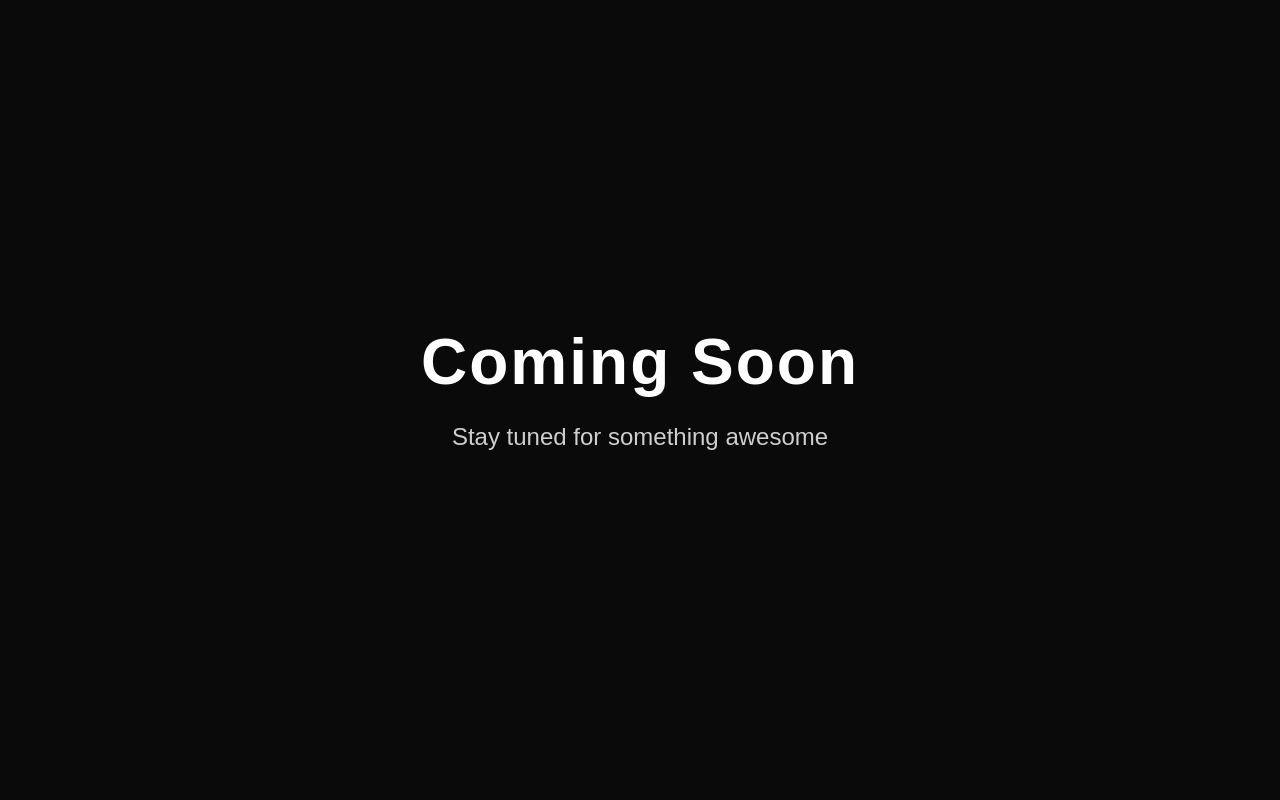
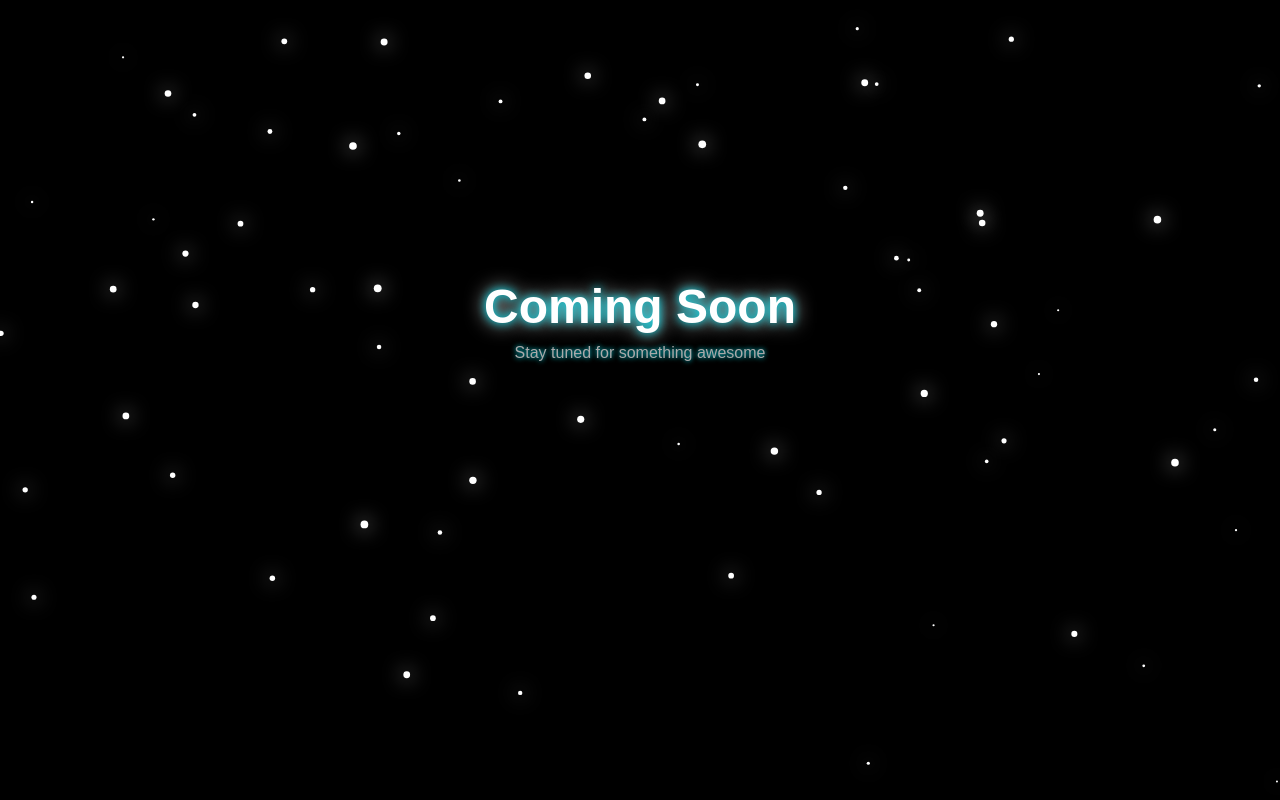
Before and after one commit to helloboy13/Portfolio, a plain HTML site: page index.html in a window 1280 px wide. Drawn offline with Linux system fonts and the light colour scheme.

Commit message:
Update index.html

```diff
--- a/index.html
+++ b/index.html
@@ -1,130 +1,127 @@
 <!DOCTYPE html>
 <html lang="en">
 <head>
-  <meta charset="UTF-8">
-  <meta name="viewport" content="width=device-width, initial-scale=1.0">
+  <meta charset="UTF-8" />
+  <meta name="viewport" content="width=device-width, initial-scale=1.0" />
   <title>Coming Soon</title>
   <style>
     html, body {
       margin: 0;
       padding: 0;
+      overflow: hidden;
       height: 100%;
-      background: #0a0a0a;
-      overflow: hidden;
-      font-family: 'Poppins', sans-serif;
+      background: black;
+      font-family: Arial, sans-serif;
       color: white;
-      user-select: none; /* Prevent text selection */
+      text-align: center;
+      user-select: none; /* Disable text selection */
     }
-
-    canvas {
+    #canvas {
       position: fixed;
       top: 0;
       left: 0;
       width: 100%;
       height: 100%;
-      display: block;
-      z-index: -1;
+      z-index: 0;
     }
-
     .content {
-      height: 100%;
-      display: flex;
-      flex-direction: column;
-      justify-content: center;
-      align-items: center;
-      text-align: center;
-      pointer-events: none; /* So background interaction isn't blocked */
+      position: relative;
+      top: 40%;
+      transform: translateY(-50%);
+      z-index: 1;
     }
-
     h1 {
-      font-size: 4rem;
+      font-size: 3em;
       margin: 0;
-      font-weight: 700;
-      letter-spacing: 2px;
+      text-shadow: 0 0 10px #00eeff, 0 0 20px #fff;
     }
-
     p {
-      font-size: 1.5rem;
-      opacity: 0.8;
+      color: #aaa;
+      margin-top: 10px;
+      text-shadow: 0 0 5px #00eeff;
     }
   </style>
 </head>
 <body>
-
-<canvas id="bgCanvas"></canvas>
-
+  <canvas id="canvas"></canvas>
   <div class="content">
     <h1>Coming Soon</h1>
     <p>Stay tuned for something awesome</p>
   </div>
+  <script>
+    const canvas = document.getElementById("canvas");
+    const ctx = canvas.getContext("2d");
+    let particlesArray = [];
+    let mouse = { x: null, y: null };
 
-<script>
-  const canvas = document.getElementById("bgCanvas");
-  const ctx = canvas.getContext("2d");
+    canvas.width = window.innerWidth;
+    canvas.height = window.innerHeight;
 
-  let particlesArray;
-  let mouse = { x: null, y: null, radius: 100 };
-
-  window.addEventListener("mousemove", function(event) {
+    window.addEventListener("mousemove", (event) => {
       mouse.x = event.x;
       mouse.y = event.y;
     });
 
-  function initCanvas() {
-    canvas.width = window.innerWidth;
-    canvas.height = window.innerHeight;
+    class Particle {
+      constructor(x, y, size) {
+        this.x = x;
+        this.y = y;
+        this.size = size;
+        this.color = "#fff";
+        this.speedX = (Math.random() - 0.5) * 1.5;
+        this.speedY = (Math.random() - 0.5) * 1.5;
+      }
+      draw() {
+        ctx.beginPath();
+        ctx.arc(this.x, this.y, this.size, 0, Math.PI * 2);
+        ctx.shadowBlur = 20;
+        ctx.shadowColor = "#fff";
+        ctx.fillStyle = this.color;
+        ctx.fill();
+      }
+      update() {
+        this.x += this.speedX;
+        this.y += this.speedY;
 
-    particlesArray = [];
-    let numberOfParticles = (canvas.width * canvas.height) / 9000;
+        if (this.x < 0 || this.x > canvas.width) this.speedX *= -1;
+        if (this.y < 0 || this.y > canvas.height) this.speedY *= -1;
 
-    for (let i = 0; i < numberOfParticles; i++) {
-      let size = Math.random() * 2 + 1;
-      let x = Math.random() * canvas.width;
-      let y = Math.random() * canvas.height;
-      let dx = (Math.random() - 0.5) * 1.5;
-      let dy = (Math.random() - 0.5) * 1.5;
-      particlesArray.push({ x, y, dx, dy, size });
+        const dx = mouse.x - this.x;
+        const dy = mouse.y - this.y;
+        const distance = Math.sqrt(dx * dx + dy * dy);
+        if (distance < 120) {
+          this.x -= dx / 15;
+          this.y -= dy / 15;
+        }
+        this.draw();
       }
     }
 
-  function drawParticles() {
-    ctx.clearRect(0, 0, canvas.width, canvas.height);
-    ctx.fillStyle = "white";
-
-    for (let i = 0; i < particlesArray.length; i++) {
-      let p = particlesArray[i];
-
-      // Draw particle
-      ctx.beginPath();
-      ctx.arc(p.x, p.y, p.size, 0, Math.PI * 2);
-      ctx.closePath();
-      ctx.fill();
-
-      // Move
-      p.x += p.dx;
-      p.y += p.dy;
-
-      // Bounce off edges
-      if (p.x < 0 || p.x > canvas.width) p.dx *= -1;
-      if (p.y < 0 || p.y > canvas.height) p.dy *= -1;
-
-      // Interaction with mouse
-      let dxMouse = mouse.x - p.x;
-      let dyMouse = mouse.y - p.y;
-      let distance = Math.sqrt(dxMouse * dxMouse + dyMouse * dyMouse);
-      if (distance < mouse.radius) {
-        p.x -= dxMouse / 10;
-        p.y -= dyMouse / 10;
+    function init() {
+      particlesArray = [];
+      const numberOfParticles = (canvas.width * canvas.height) / 15000;
+      for (let i = 0; i < numberOfParticles; i++) {
+        const size = Math.random() * 3 + 1;
+        const x = Math.random() * canvas.width;
+        const y = Math.random() * canvas.height;
+        particlesArray.push(new Particle(x, y, size));
       }
     }
-    requestAnimationFrame(drawParticles);
+
+    function animate() {
+      ctx.clearRect(0, 0, canvas.width, canvas.height);
+      particlesArray.forEach((particle) => particle.update());
+      requestAnimationFrame(animate);
     }
 
-  window.addEventListener("resize", initCanvas);
+    window.addEventListener("resize", () => {
+      canvas.width = window.innerWidth;
+      canvas.height = window.innerHeight;
+      init();
+    });
 
-  initCanvas();
-  drawParticles();
+    init();
+    animate();
   </script>
-
 </body>
 </html>
```
Lines whose indentation alone changed are shown as unchanged.
